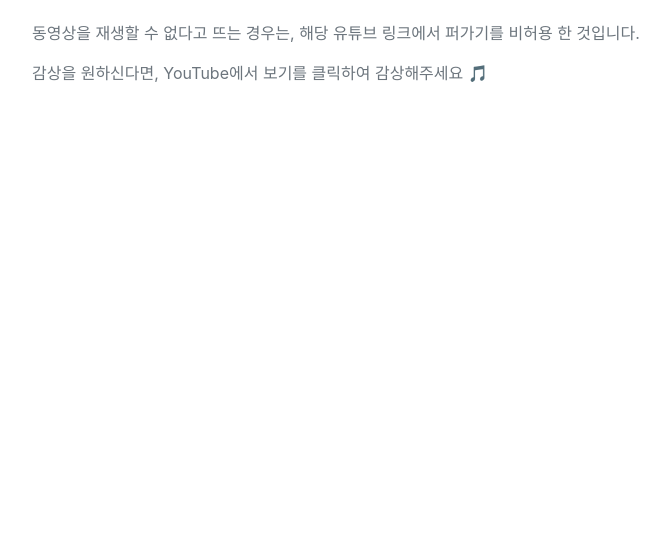
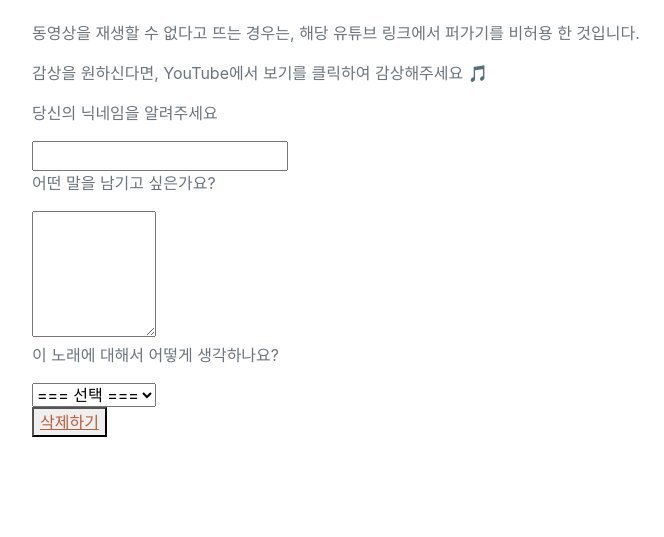
Before and after one commit to Jin409/project_1, a Django app: template music/templates/detail.html in a window 1280 px wide. Shown: the part 994-1531 px from the top of the page, without its empty margins (300-964 px from the left). Before the commit the page ends 1076 px from the top, so only its background shows below. Run offline with Django 3.2, Linux system fonts and the light colour scheme; the template is opened without the code that fills it: values that come from a table or form of the project are taken from there, others are empty; data comes from the database, SQL or seed files in the repository; both versions use the stored data as it was after the commit; some libraries are stand-ins or nearby versions; some web fonts are replaced.

Commit message:
댓글 기능 수정해야함 / delete 구현 완료

```diff
--- a/music/models.py
+++ b/music/models.py
@@ -9,20 +9,30 @@ TYPE_CHOICES = (
 )
 
 class Song(models.Model):
-        songtitle = models.CharField(max_length=30)
-        songwriter = models.CharField(max_length=30)
-        lyrics = models.TextField()
-        #게시글 작성자
-        writer = models.CharField(null=True,max_length=30)
-        recommendation = models.CharField(null=True, max_length=200, choices = TYPE_CHOICES)
-        video = models.CharField(null=True,max_length=100000)
+    songtitle = models.CharField(max_length=30)
+    songwriter = models.CharField(max_length=30)
+    lyrics = models.TextField()
+    writer = models.CharField(null=True,max_length=30)
+    recommendation = models.CharField(null=True, max_length=200, choices = TYPE_CHOICES)
+    video = models.CharField(null=True,max_length=100000)
+
+    def __str__(self):
+        return self.songtitle
+    def summary(self):
+        return self.lyrics[:300]
+    def srtvid(self):
+        return self.video[17:]
 
 
-        def __str__(self):
-            return self.songtitle
 
-        def summary(self):
-            return self.lyrics[:300]
+CHOICE=(
+     ('good','추천해요!'),
+    ('bad','아쉬워요!')
+)
 
-        def srtvid(self):
-            return self.video[17:]
+
+class Comment(models.Model):
+    name = models.CharField(max_length=30)
+    text = models.CharField(max_length=30)
+    opinion = models.CharField(max_length=30, choices = CHOICE)
+    post = models.ForeignKey(Song,null=True,on_delete = models.CASCADE)
--- a/music/templates/detail.html
+++ b/music/templates/detail.html
@@ -13,4 +13,20 @@
 <p> 동영상을 재생할 수 없다고 뜨는 경우는, 해당 유튜브 링크에서 퍼가기를 비허용 한 것입니다.</p>
 <p> 감상을 원하신다면, YouTube에서 보기를 클릭하여 감상해주세요 &#x1F3B5;</p>
 
+<form action="{% url 'music:detail' song.id %}" method="POST">
+{%csrf_token%}
+<p>당신의 닉네임을 알려주세요</p>
+<input name = "name" type="text">
+<br>
+<p>어떤 말을 남기고 싶은가요?</p>
+<textarea name="text" cols="10" rows="5"></textarea>
+<br>
+<p>이 노래에 대해서 어떻게 생각하나요?</p>
+<select name="opnion">
+    <option value="none"selected>=== 선택 ===</option>
+    <option value="good" >추천해요!</option>
+    <option value="bad">아쉬워요!</option>
+  </select>
+</form>
+<button><a href="{% url 'music:delete' song.id %}">삭제하기</a></button>
 {% endblock %}
--- a/music/urls.py
+++ b/music/urls.py
@@ -12,5 +12,9 @@ urlpatterns=[
     path('midnight/',views.midnight,name="midnight"),
     path('create/',views.create,name="create"),
     path('new/',views.new,name="new"),
+    path('<int:id>/delete/',views.delete,name="delete"),
+
+
+
 
 ]
```
Also changed, not shown: music/views.py (+16 -1 lines), db.sqlite3, music/migrations/0004_auto_20210920_1119.py (added), music/migrations/0005_auto_20210920_1135.py (added).
